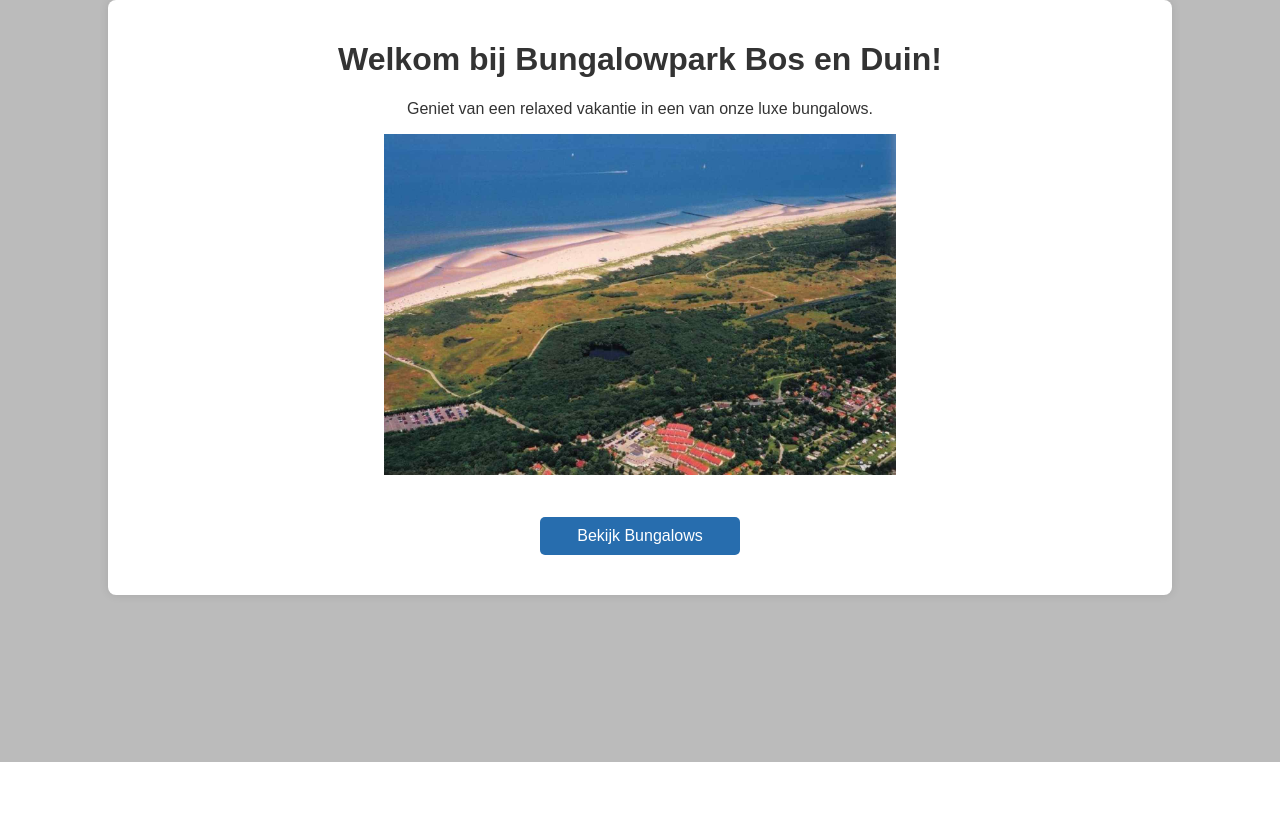
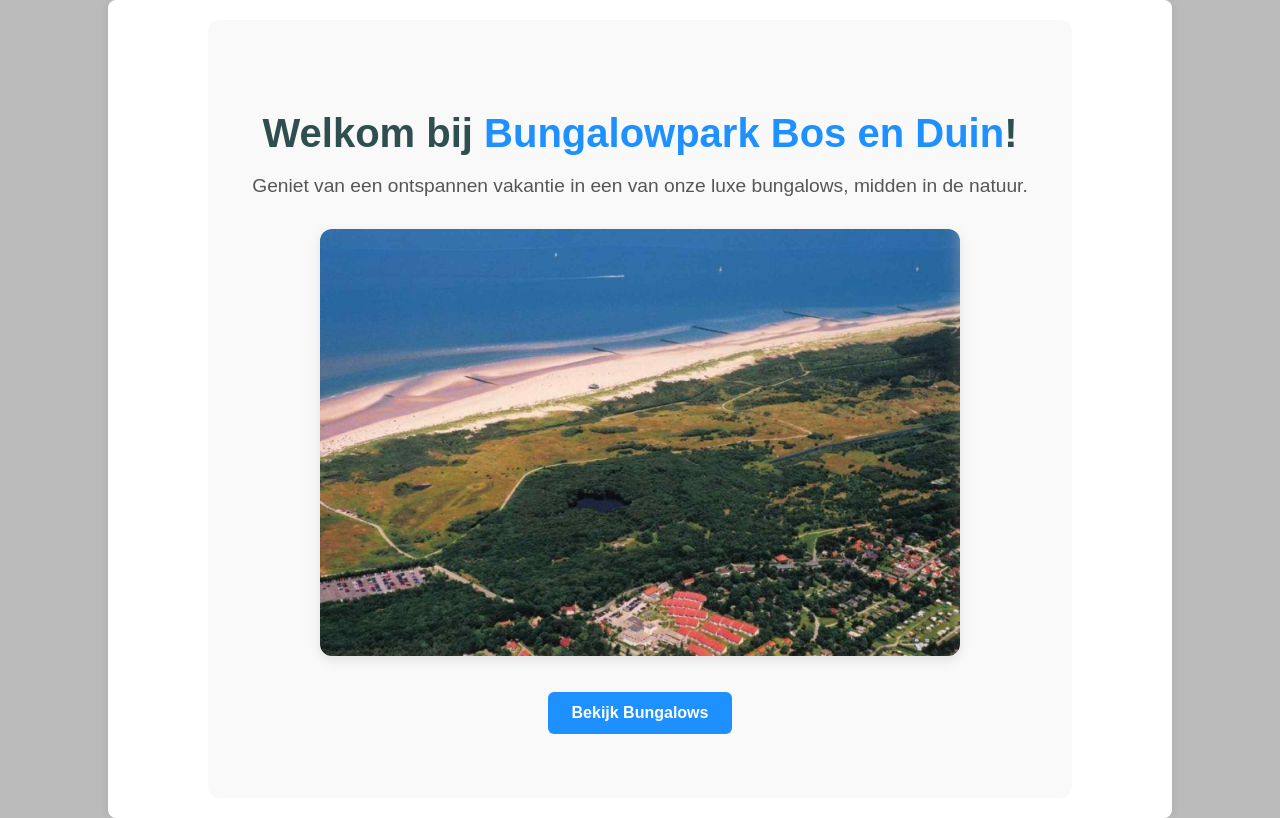
Before and after one commit to Danny492848/bungalowpark, a Flask app: page / in a window 1280 px wide. Shown: the part 38-856 px from the top of the page. Before the commit the page ends 800 px from the top, so only its background shows below. Run offline with Flask 3, Linux system fonts and the light colour scheme.

Commit message:
laatste css

```diff
--- a/static/css/style.css
+++ b/static/css/style.css
@@ -482,3 +482,53 @@ button {
 .edit-link:hover {
     text-decoration: underline;
 }
+
+.home-container {
+    text-align: center;
+    padding: 4rem 2rem;
+    background: #f9f9f9;
+    border-radius: 12px;
+    max-width: 800px;
+    margin: 0 auto;
+}
+
+.home-container h1 {
+    font-size: 2.5rem;
+    color: #2f4f4f;
+    margin-bottom: 1rem;
+}
+
+.home-container h1 span {
+    color: #1e90ff;
+}
+
+.home-container p {
+    font-size: 1.2rem;
+    color: #555;
+    margin-bottom: 2rem;
+}
+
+.hero-image {
+    max-width: 80%;
+    height: auto;
+    border-radius: 12px;
+    box-shadow: 0 4px 12px rgba(0,0,0,0.1);
+    margin-bottom: 2rem;
+}
+
+.cta-button {
+    display: inline-block;
+    background-color: #1e90ff;
+    color: white;
+    padding: 12px 24px;
+    font-size: 1rem;
+    font-weight: bold;
+    border: none;
+    border-radius: 6px;
+    text-decoration: none;
+    transition: background-color 0.3s ease;
+}
+
+.cta-button:hover {
+    background-color: #006fcb;
+}
--- a/templates/bungalows.html
+++ b/templates/bungalows.html
@@ -8,7 +8,7 @@
 <style>
     /* Container for the carousel */
     .carousel-container {
-        width: 80w;
+        width: 80vw;
         height: 600vh;
         overflow-y: hidden; /* Allow vertical scrolling */
         overflow-x: hidden; /* Prevent horizontal scrolling */
--- a/templates/index.html
+++ b/templates/index.html
@@ -3,11 +3,12 @@
 {% block title %}Home - Bungalowpark{% endblock %}
 
 {% block content %}
-<div style="text-align: center;">
-    <h1>Welkom bij Bungalowpark Bos en Duin!</h1>
-    <p>Geniet van een relaxed vakantie in een van onze luxe bungalows.</p>
-    <img src="{{ url_for('static', filename='images/background.jpg') }}" alt="Bungalow" style="max-width: 50%; height: auto;">
-    <br><br>
-    <button onclick="window.location.href='{{ url_for('bungalows') }}'">Bekijk Bungalows</button>
+<div class="home-container">
+    <h1>Welkom bij <span>Bungalowpark Bos en Duin</span>!</h1>
+    <p>Geniet van een ontspannen vakantie in een van onze luxe bungalows, midden in de natuur.</p>
+
+    <img src="{{ url_for('static', filename='images/background.jpg') }}" alt="Bungalow" class="hero-image">
+
+    <a href="{{ url_for('bungalows') }}" class="cta-button">Bekijk Bungalows</a>
 </div>
 {% endblock %}
```
